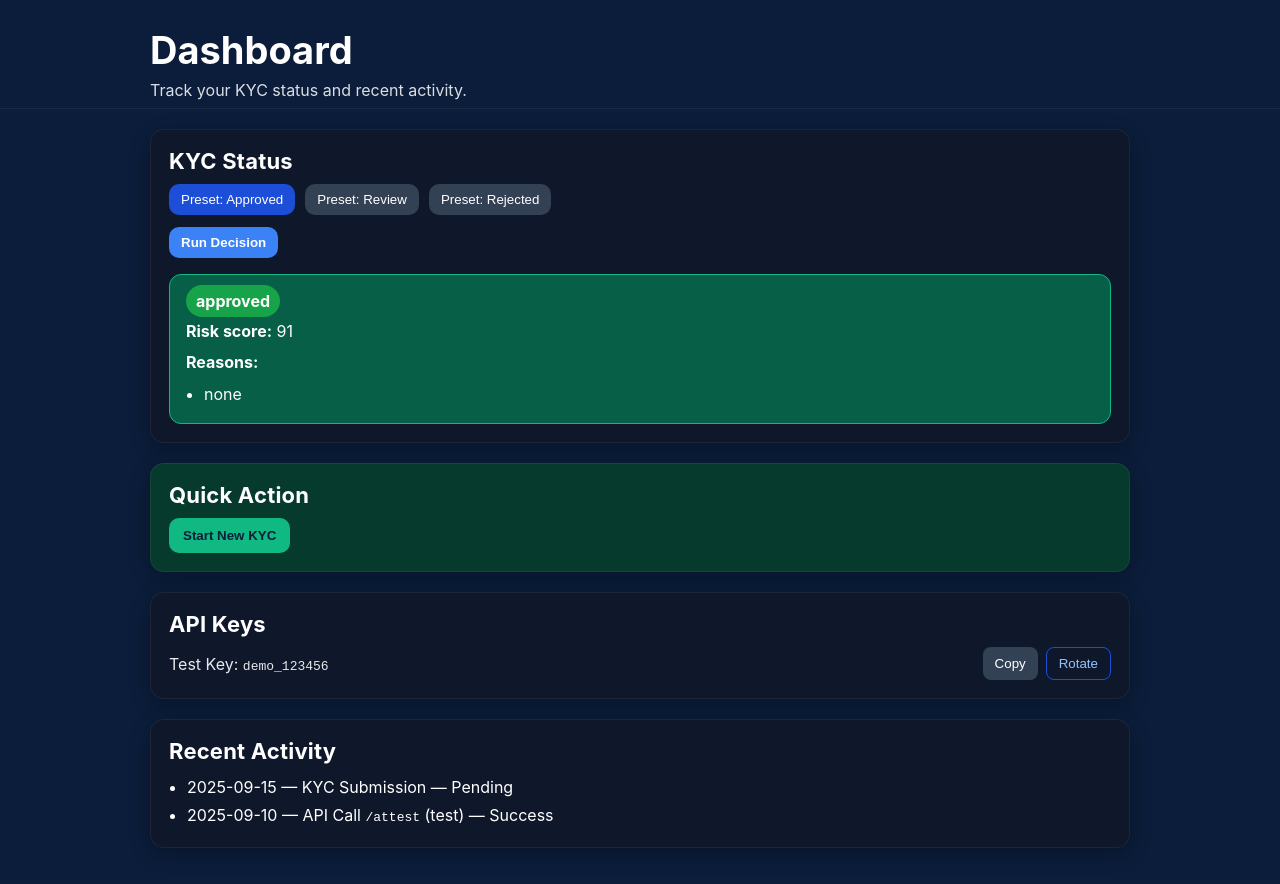
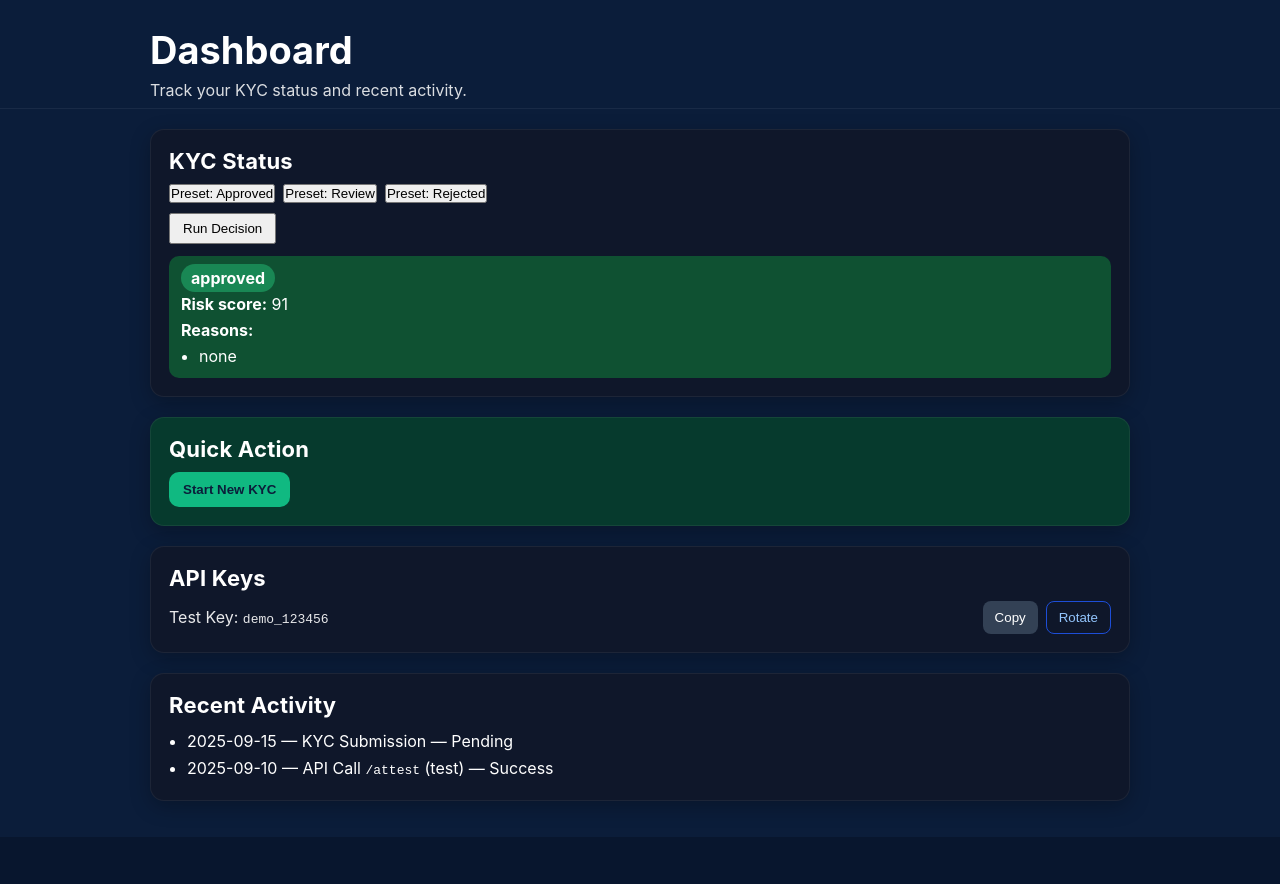
Before and after one commit to genio-ai/genio-os, a Next.js app: page /dashboard in a window 1280 px wide. Both pictures are taken after a click on the button "Run Decision". After the commit the page ends 837 px from the top, so only its background shows below. Built offline with nearby package versions, Linux system fonts and the light colour scheme.

Commit message:
Update KycStatusCard.js

```diff
--- a/components/KycStatusCard.js
+++ b/components/KycStatusCard.js
@@ -1,4 +1,3 @@
-// components/KycStatusCard.js
 import { useState } from "react";
 
 export default function KycStatusCard() {
@@ -6,85 +5,63 @@ export default function KycStatusCard() {
   const [preset, setPreset] = useState("approved");
   const [loading, setLoading] = useState(false);
 
-  const send = async () => {
+  const run = async () => {
     setLoading(true);
-    setResult(null);
     try {
-      const res = await fetch("/api/decision", {
+      const r = await fetch("/api/decision", {
         method: "POST",
         headers: { "Content-Type": "application/json" },
-        body: JSON.stringify({ preset }) // approved | review | rejected
+        body: JSON.stringify({ preset })
       });
-      const data = await res.json();
+      const data = await r.json();
       setResult(data);
-    } catch (err) {
-      setResult({ error: "network_error", details: String(err) });
     } finally {
       setLoading(false);
     }
   };
 
-  const badge = (d) => {
-    const base = { padding: "6px 10px", borderRadius: 999, fontWeight: 700 };
-    if (d === "approved") return { ...base, background: "#16a34a", color: "#fff" };
-    if (d === "manual_review") return { ...base, background: "#f59e0b", color: "#111" };
-    return { ...base, background: "#ef4444", color: "#fff" };
-  };
+  const bg =
+    result?.decision === "approved"
+      ? "#0f5132"
+      : result?.decision === "manual_review"
+      ? "#7c4a03"
+      : "#842029";
 
-  const panel = (d) => {
-    if (d === "approved") return { background: "#065F46", border: "1px solid #10B981" };
-    if (d === "manual_review") return { background: "#7C3E0C", border: "1px solid #F59E0B" };
-    return { background: "#7F1D1D", border: "1px solid #EF4444" };
-  };
-
-  const btn = {
-    padding: "8px 12px",
-    borderRadius: 10,
-    border: "none",
-    cursor: "pointer",
-    background: "#334155",
-    color: "#fff",
-  };
+  const chipBg =
+    result?.decision === "approved"
+      ? "#198754"
+      : result?.decision === "manual_review"
+      ? "#f59e0b"
+      : "#dc3545";
 
   return (
     <div>
-      <div style={{ display: "flex", gap: 10, flexWrap: "wrap", marginBottom: 12 }}>
-        <button
-          onClick={() => setPreset("approved")}
-          style={{ ...btn, background: preset === "approved" ? "#1D4ED8" : "#334155" }}
-        >
-          Preset: Approved
-        </button>
-        <button
-          onClick={() => setPreset("review")}
-          style={{ ...btn, background: preset === "review" ? "#1D4ED8" : "#334155" }}
-        >
-          Preset: Review
-        </button>
-        <button
-          onClick={() => setPreset("rejected")}
-          style={{ ...btn, background: preset === "rejected" ? "#1D4ED8" : "#334155" }}
-        >
-          Preset: Rejected
-        </button>
+      <div style={{ display: "flex", gap: 8, flexWrap: "wrap", marginBottom: 10 }}>
+        <button onClick={() => setPreset("approved")}>Preset: Approved</button>
+        <button onClick={() => setPreset("review")}>Preset: Review</button>
+        <button onClick={() => setPreset("rejected")}>Preset: Rejected</button>
       </div>
 
-      <button
-        onClick={send}
-        style={{ ...btn, background: "#3B82F6", fontWeight: 700 }}
-        disabled={loading}
-      >
+      <button onClick={run} disabled={loading} style={{ padding: "6px 12px" }}>
         {loading ? "Processing..." : "Run Decision"}
       </button>
 
-      {/* Result */}
-      {result && !result.error && (
-        <div style={{ ...panel(result.decision), marginTop: 16, borderRadius: 12, padding: 16 }}>
-          <div style={{ marginBottom: 8 }}>
-            <span style={badge(result.decision)}>{result.decision}</span>
+      {result && (
+        <div style={{ marginTop: 12, padding: 12, borderRadius: 10, background: bg }}>
+          <div style={{ marginBottom: 6 }}>
+            <span
+              style={{
+                background: chipBg,
+                color: "#fff",
+                padding: "4px 10px",
+                borderRadius: 999,
+                fontWeight: 700
+              }}
+            >
+              {result.decision}
+            </span>
           </div>
 
-          <div style={{ marginTop: 6, lineHeight: 1.6 }}>
           <div><strong>Risk score:</strong> {result.risk_score}</div>
           <div style={{ marginTop: 6 }}>
             <strong>Reasons:</strong>
@@ -97,13 +74,6 @@ export default function KycStatusCard() {
             </ul>
           </div>
         </div>
-        </div>
-      )}
-
-      {result?.error && (
-        <div style={{ marginTop: 14, color: "#FCA5A5" }}>
-          Error: {result.error} — {result.details}
-        </div>
       )}
     </div>
   );
```
Lines whose indentation alone changed are shown as unchanged.
